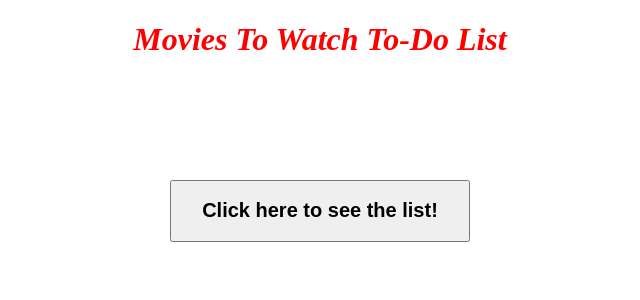
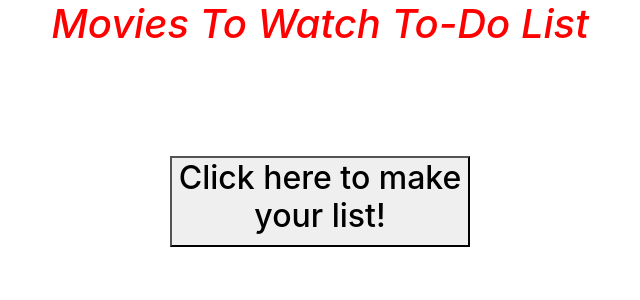
Before and after one commit to MattScuteri/todo-app, an Angular app: page / in a window 1280 px wide. Shown: the top 300 px of the page, without its empty margins (320-960 px from the left). Built offline with nearby package versions, Linux system fonts and the light colour scheme.

Commit message:
bootstrap added

```diff
--- a/src/app/app.component.html
+++ b/src/app/app.component.html
@@ -6,7 +6,7 @@
   </div>
 <div class="flex-container">
   <button type="button" routerLink="/todo">
-    <h2>Click here to see the list!</h2>
+    <h2>Click here to make your list!</h2>
   </button>
 </div>
 <router-outlet></router-outlet>
--- a/src/index.html
+++ b/src/index.html
@@ -7,6 +7,7 @@
 
   <meta name="viewport" content="width=device-width, initial-scale=1">
   <link rel="icon" type="image/x-icon" href="favicon.ico">
+  <link rel="stylesheet" href="https://maxcdn.bootstrapcdn.com/bootstrap/4.0.0/css/bootstrap.min.css" integrity="sha384-Gn5384xqQ1aoWXA+058RXPxPg6fy4IWvTNh0E263XmFcJlSAwiGgFAW/dAiS6JXm" crossorigin="anonymous">
 </head>
 <body>
   <app-root></app-root>
```
